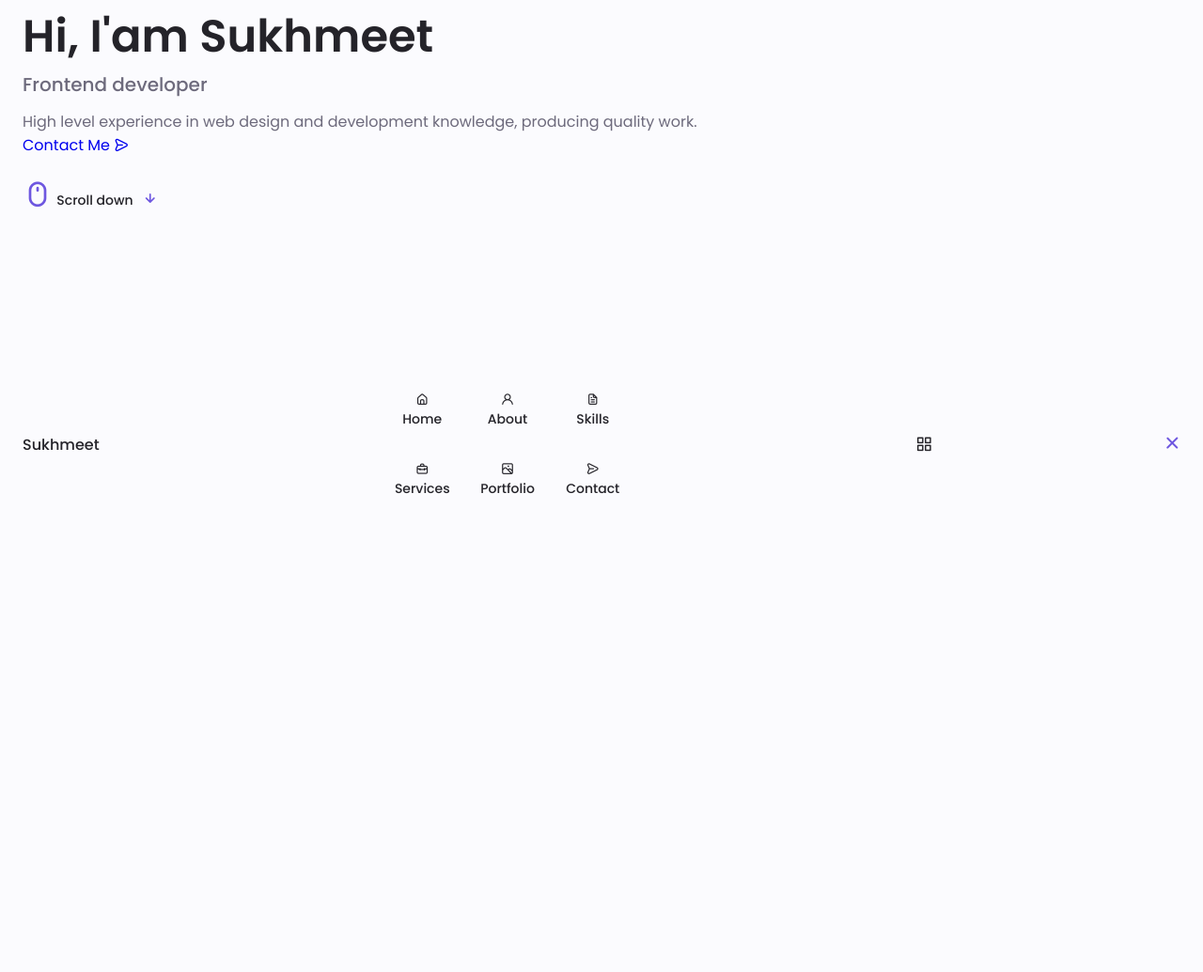
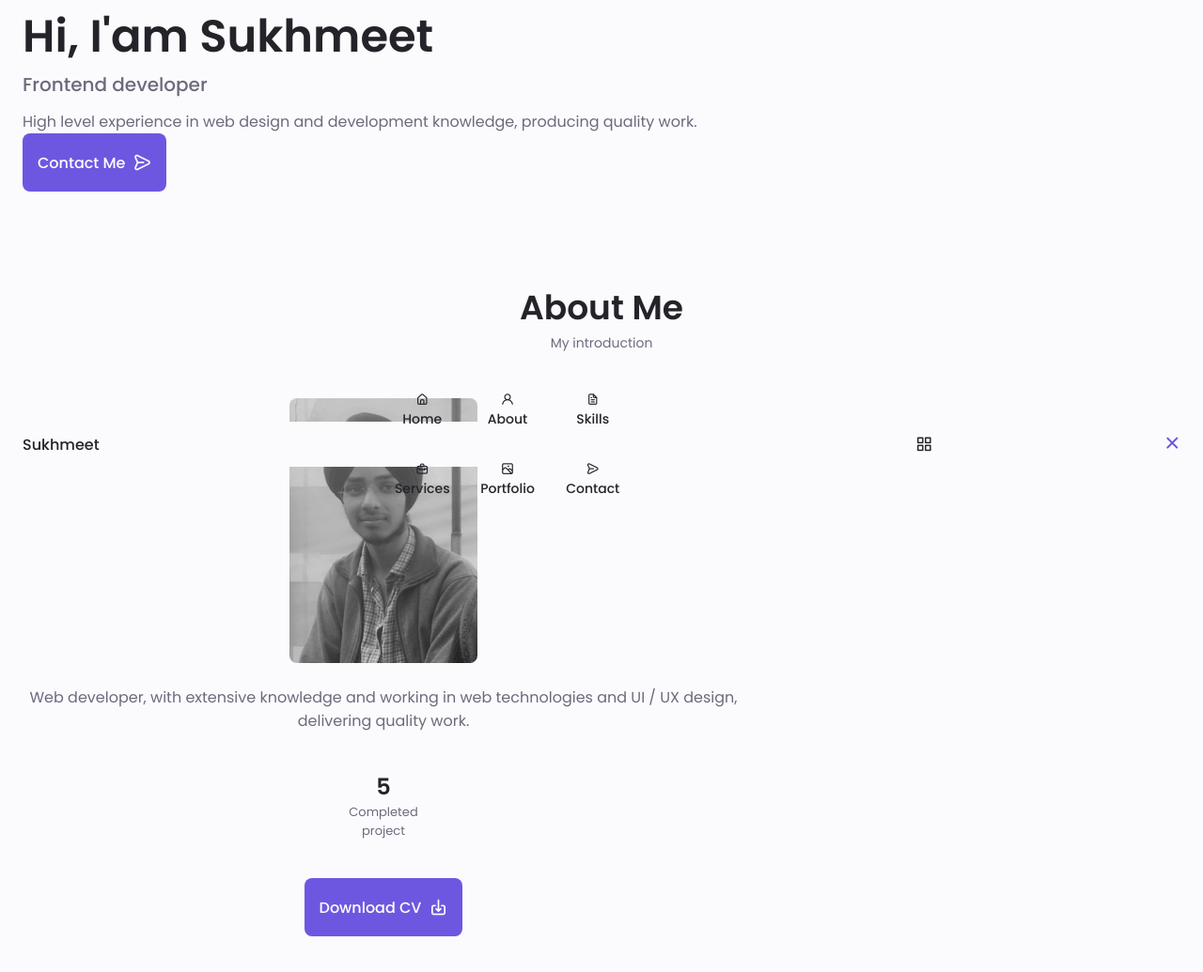
Before and after one commit to sukhmeetsingh-dev/Responsive-Portfolio, a plain HTML site: page index.html in a window 1280 px wide. Shown: the part 303-1338 px from the top of the page at 94% size. Drawn offline with nearby package versions, Linux system fonts and the light colour scheme.

Commit message:
buttons & about portion done

```diff
--- a/assets/css/styles.css
+++ b/assets/css/styles.css
@@ -301,7 +301,7 @@ img {
 }
 
 .home__scroll {
-  /* display: none; */
+  display: none;
 }
 
 .home__scroll-button {
@@ -329,10 +329,68 @@ img {
 }
 
 /*==================== BUTTONS ====================*/
+.button {
+  display: inline-block;
+  background-color: var(--first-color);
+  color: #fff;
+  padding: 1rem;
+  border-radius: .5rem;
+  font-weight: var(--font-medium);
+}
 
+.button:hover {
+  background-color: var(--first-color-alt);
+}
 
+.button__icon {
+  font-size: 1.25rem;
+  margin-left: var(--mb-0-5);
+  transition: .3s;
+}
+
+.button--flex {
+  display: inline-flex;
+  align-items: center;
+}
 /*==================== ABOUT ====================*/
+.about__img {
+  width: 200px;
+  border-radius: 0.5rem;
+  justify-self: center;
+  align-self: center;
+}
 
+.about__description {
+  text-align: center;
+  margin-bottom: var(--mb-2-5);
+}
+
+.about__info {
+  display: flex;
+  justify-content: space-evenly;
+  margin-bottom: var(--mb-2-5);
+}
+
+.about__info-title {
+  font-size: var(--h2-font-size);
+  font-weight: var(--font-semi-bold);
+  color: var(--title-color);
+}
+
+.about__info-name {
+  font-size: var(--smaller-font-size);
+}
+
+.about__info-title,
+.about__info-name {
+  display: block;
+  text-align: center;
+}
+
+.about__buttons {
+  display: flex;
+  justify-content: center;
+}
 
 /*==================== SKILLS ====================*/
 
--- a/index.html
+++ b/index.html
@@ -118,7 +118,30 @@
 
             <!--==================== ABOUT ====================-->
             <section class="about section" id="about">
+                <h2 class="section__title">About Me</h2>
+                <span class="section__subtitle">My introduction</span>
 
+                <div class="about__container container grid">
+                    <img src="assets/img/About.jpg" alt="" class="about__img">
+
+                    <div class="about__data">
+                        <p class="about__description">
+                            Web developer, with extensive knowledge and working in web technologies and UI / UX design, delivering quality work.
+                        </p>
+
+                        <div class="about__info">
+                            <div>
+                                <span class="about__info-title">5</span>
+                                <span class="about__info-name">Completed <br> project</span>
+                            </div>
+                        </div>
+                        <div class="about__buttons">
+                            <a download="" href="assets/pdf/SUKHMEET SINGH.pdf" class="button button--flex">
+                                Download CV <i class="uil uil-download-alt button__icon"></i>
+                            </a>
+                        </div>
+                    </div>
+                </div>
             </section>
 
             <!--==================== SKILLS ====================-->
```
Also changed, not shown: assets/img/About.jpg (added), 2 other files.
